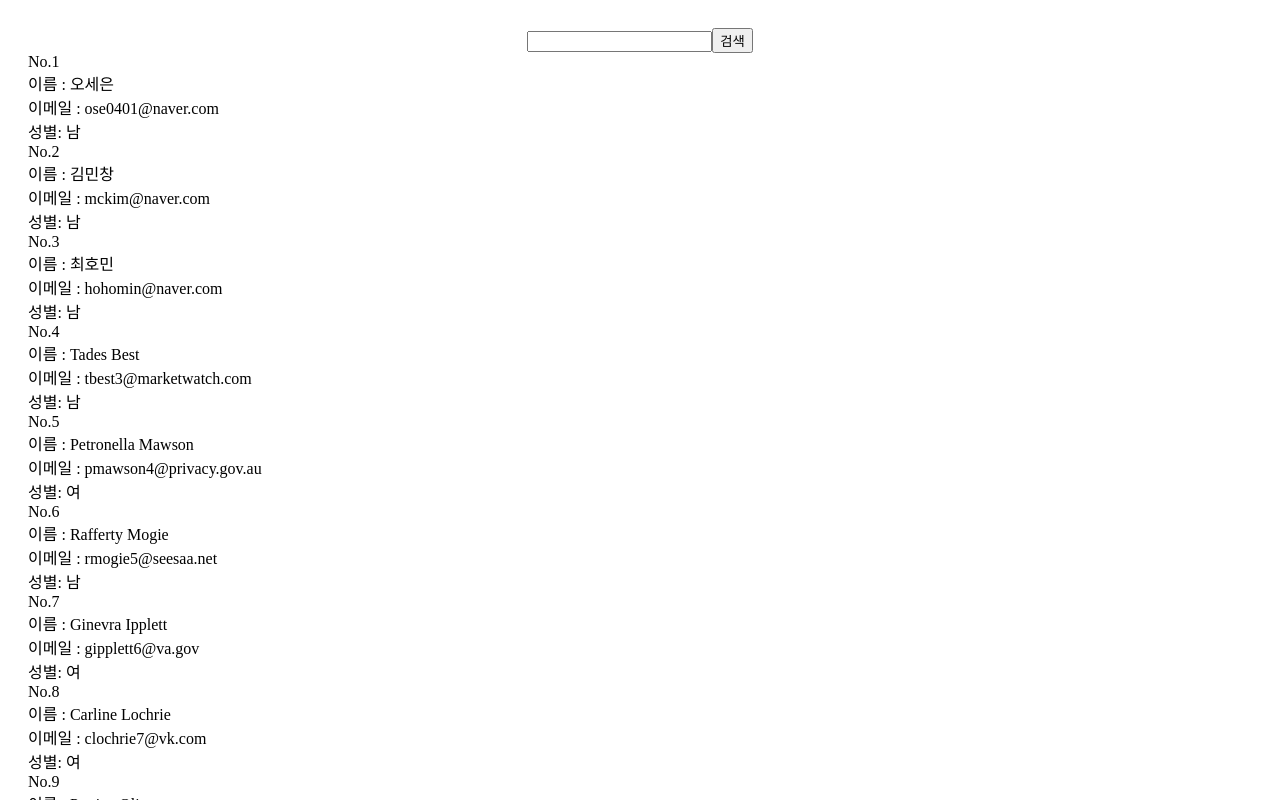
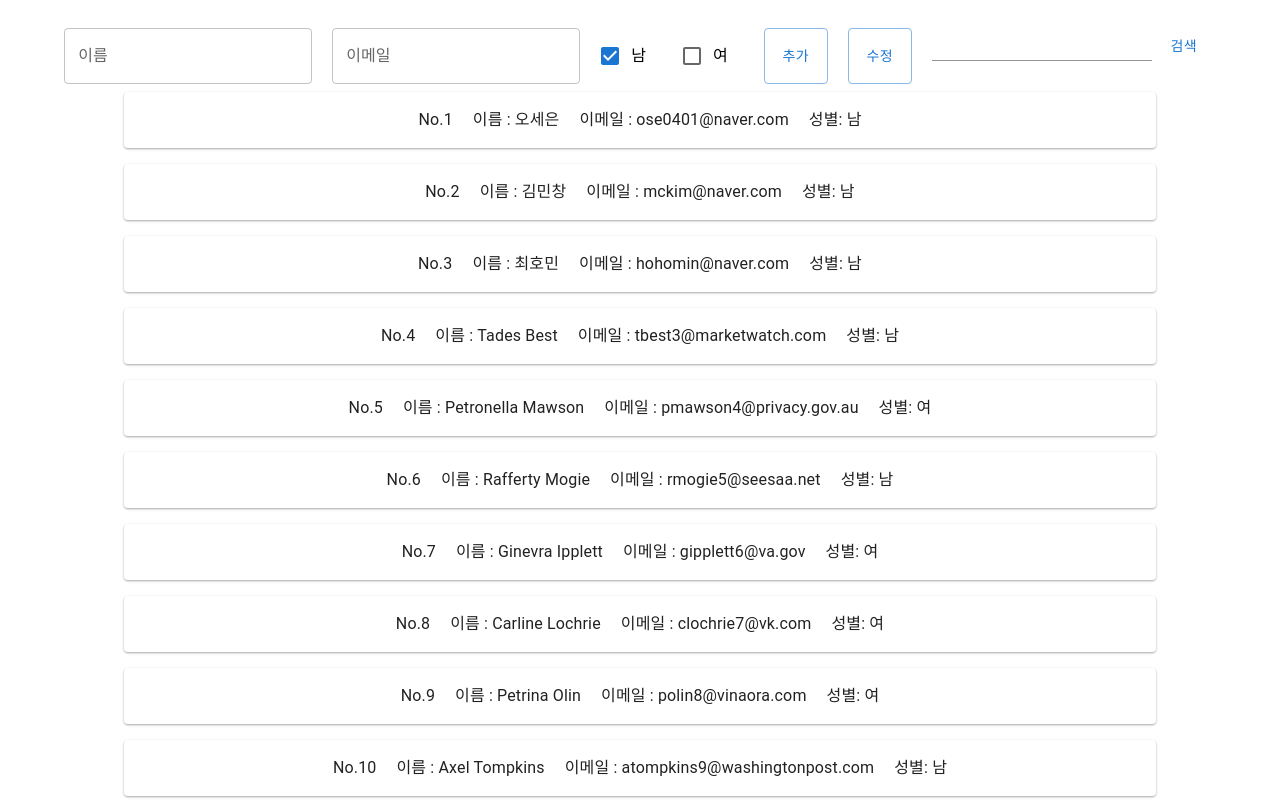
Before and after one commit to FiveBirdSilver/withoutCRA, a React app: page / in a window 1280 px wide. Shown: the top 800 px of the page. Built offline with nearby package versions, Linux system fonts and the light colour scheme; data requests are answered from the project's data file; what recoil-persist would draw is missing.

Commit message:
Recoil 검색 테스트 완료

```diff
--- a/src/apis/index.tsx
+++ b/src/apis/index.tsx
@@ -8,15 +8,18 @@ interface Props {
 
 // 리스트 조회
 const getData = async (req: string) => {
-  const result = await axios(`http://localhost:8080/data?name=${req}`);
+  const result = await axios.get(`http://localhost:8080/data?name=${req}`);
   if (result.status === 200) return result.data;
 };
 
 // 리스트 무한 스크롤
-const getInfinitData = async (page: number) => {
+const getInfinitData = async (page: number, keyword: string) => {
   const limit = 20;
-  const result = await axios(`http://localhost:8080/data?_page=${page}&_limit=${limit}`);
-  if (result.status === 200) return result.data;
+  const result = await axios.get(`http://localhost:8080/data?name=${keyword}&_page=${page}&_limit=${limit}`);
+  const notKeywordResult = await axios.get(`http://localhost:8080/data?_page=${page}&_limit=${limit}`);
+
+  if (keyword !== "" && result.status === 200) return result.data;
+  else if (notKeywordResult.status === 200) return notKeywordResult.data;
 };
 
 // 리스트 추가
--- a/src/insert.tsx
+++ b/src/insert.tsx
@@ -1,19 +1,16 @@
 import { useSetRecoilState } from "recoil";
 import { keywordState } from "./store";
 import { useEffect, useState } from "react";
+import { Button, Input } from "@mui/material";
 
 const Insert = () => {
   const [key, setkey] = useState("");
   const setKeyword = useSetRecoilState(keywordState);
 
-  useEffect(() => {
-    setKeyword("오세은");
-  }, []);
-
   return (
     <div>
-      <input onChange={(e) => setkey(e.target.value)} />
-      <button onClick={() => setKeyword(key)}>검색</button>
+      <Input onChange={(e) => setkey(e.target.value)} value={key} />
+      <Button onClick={() => setKeyword(key)}>검색</Button>
     </div>
   );
 };
--- a/src/main.tsx
+++ b/src/main.tsx
@@ -37,15 +37,13 @@ function Main() {
     gender: gender,
   };
 
-  const testFecth = useQuery(["test"], async () => await getData(keyword));
+  // const getdata = useQuery(["test", keyword], async () => await getData(keyword));
 
-  console.log("keyword", keyword);
-  console.log("data", testFecth);
   // 데이터 조회
-  const { data, fetchNextPage } = useInfiniteQuery(
-    ["info"],
+  const getDataTest = useInfiniteQuery(
+    ["info", keyword],
     async ({ pageParam = 1 }) => {
-      const res = await getInfinitData(pageParam);
+      const res = await getInfinitData(pageParam, keyword);
       return {
         list: res,
         page: pageParam,
@@ -59,12 +57,8 @@ function Main() {
   );
 
   useEffect(() => {
-    if (inView) fetchNextPage();
+    if (inView) getDataTest.fetchNextPage();
   }, [inView]);
-
-  useEffect(() => {
-    testFecth.refetch();
-  }, [keyword]);
 
   // 정보 추가
   const addInfo = useMutation(setData, {
@@ -134,7 +128,7 @@ function Main() {
       `}
     >
       <div style={{ display: "flex", alignContent: "center", justifyContent: "center", gap: "20px" }}>
-        {/* <TextField
+        <TextField
           id="outlined-basic"
           label="이름"
           name="name"
@@ -163,11 +157,11 @@ function Main() {
         </Button>
         <Button variant="outlined" onClick={handleOnEdit}>
           수정
-        </Button> */}
+        </Button>
         <Insert />
       </div>
 
-      {/* {data?.pages
+      {getDataTest.data?.pages
         .map((page) => page.list)
         .flat()
         .map((v: any, index) => (
@@ -197,15 +191,7 @@ function Main() {
             </Box>
           </>
         ))}
-      <div ref={ref} /> */}
-      {testFecth?.data?.map((v: any) => (
-        <>
-          <p css={noMargin}>No.{v.id}</p>
-          <p css={noMargin}>이름 : {v.name}</p>
-          <p css={noMargin}>이메일 : {v.email}</p>
-          <p css={noMargin}>성별: {v.gender === "Male" ? "남" : "여"}</p>
-        </>
-      ))}
+      <div ref={ref} />
     </div>
   );
 }
```
